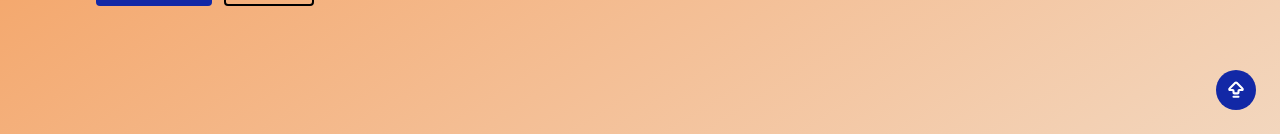
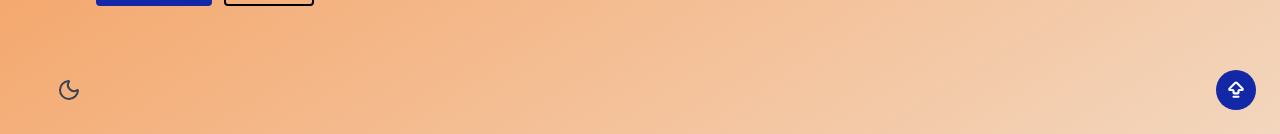
Before and after one commit to LaNoviaDePepe/Vesto, a React (Vite) app: page / in a window 1280 px wide. Shown: the part 666-800 px from the top of the page. Built offline with nearby package versions, Linux system fonts and the light colour scheme.

Commit message:
🔄️UPDATE_falta seleccionar colores

```diff
--- a/package.json
+++ b/package.json
@@ -33,13 +33,13 @@
     "@types/react": "^19.2.5",
     "@types/react-dom": "^19.2.3",
     "@vitejs/plugin-react": "^5.1.1",
-    "autoprefixer": "^10.4.24",
+    "autoprefixer": "^10.4.27",
     "eslint": "^9.39.1",
     "eslint-plugin-react-hooks": "^7.0.1",
     "eslint-plugin-react-refresh": "^0.4.24",
     "globals": "^16.5.0",
-    "postcss": "^8.5.6",
-    "tailwindcss": "^4.1.18",
+    "postcss": "^8.5.8",
+    "tailwindcss": "^4.2.1",
     "typescript": "~5.9.3",
     "typescript-eslint": "^8.46.4",
     "vite": "^7.2.4",
--- a/src/components/common/ThemeToggle.tsx
+++ b/src/components/common/ThemeToggle.tsx
@@ -44,7 +44,7 @@ export default function ThemeToggle() {
             {theme === 'dark' ? (
                 <Sun size={24} className="text-yellow-400" />
             ) : (
-                <Moon size={24} className="text-white-700" />
+                <Moon size={24} className="text-gray-700 dark:text-gray-200" />
             )}
         </button>
     );
--- a/src/layouts/GlobalLayout.tsx
+++ b/src/layouts/GlobalLayout.tsx
@@ -1,9 +1,9 @@
 import { Outlet } from "react-router-dom";
-import { motion } from "framer-motion"; // 2. Importamos motion
+import { motion } from "framer-motion";
 import Button from "../components/common/Button";
 import { ArrowBigUpDashIcon } from "lucide-react";
+import ThemeToggle from "../components/common/ThemeToggle"; // <-- 1. Lo importas
 
-// Creamos la versión animada del icono de Lucide
 const MotionArrow = motion(ArrowBigUpDashIcon);
 
 export default function GlobalLayout() {
@@ -11,10 +11,16 @@ export default function GlobalLayout() {
     <>
       <Outlet />
 
+      {/* Botón flotante para cambiar el tema (esquina inferior izquierda) */}
+      <div className="fixed bottom-6 left-6 z-50">
+        <ThemeToggle />
+      </div>
+
+      {/* Tu botón de volver arriba (esquina inferior derecha) */}
       <div className="fixed bottom-6 right-6 z-50">
         <Button
           variant="primary"
-          className="rounded-full min-w-0 ml-3 group" // Añadimos 'group'
+          className="rounded-full min-w-0 ml-3 group"
           onClick={() => window.scrollTo({ top: 0, behavior: 'smooth' })}
         >
           <MotionArrow
@@ -22,7 +28,7 @@ export default function GlobalLayout() {
             strokeWidth={2.5}
             initial={{ y: 0 }}
             whileHover={{
-              y: [0, -4, 0], // Efecto de salto hacia arriba
+              y: [0, -4, 0],
               transition: {
                 duration: 0.5,
                 repeat: Infinity,
--- a/src/layouts/NavbarPageLayout.tsx
+++ b/src/layouts/NavbarPageLayout.tsx
@@ -7,8 +7,7 @@ export default function NavbarPageLayout() {
 
             <Header />
 
-            <main className="flex-1 bg-auxiliary-50 pt-12">
-                <Outlet />
+            <main className="flex-1 bg-auxiliary-50 dark:bg-gray-950 pt-12 transition-colors duration-300">                <Outlet />
             </main>
 
         </div>
--- a/src/styles/index.css
+++ b/src/styles/index.css
@@ -61,6 +61,39 @@
     --font-body: Manrope, Consolas, ui-monospace;
 }
 
+/* Activa el modo oscuro oficial de Tailwind v4 mediante clases */
+@custom-variant dark (&:is(.dark *));
 
-/* Activa el modo oscuro cuando el HTML tiene la clase 'dark' */
-@variant dark (&:where(.dark, .dark *));
+@layer base {
+
+    body {
+        /* Fondo blanco/texto negro en claro, fondo oscuro/texto blanco en oscuro, con transición */
+        @apply font-normal font-body bg-white text-black dark:bg-gray-950 dark:text-white transition-colors duration-300;
+    }
+
+    header {
+        /* Mismos fondos para que el header combine, con transición */
+        @apply flex items-center justify-between px-6 py-4 h-20 sticky top-0 z-50 bg-white dark:bg-gray-950 transition-colors duration-300;
+    }
+
+    h1,
+    h2,
+    h3,
+    h4,
+    h5,
+    h6 {
+        @apply font-display;
+    }
+
+    h3 {
+        @apply text-3xl font-medium font-display;
+    }
+
+    button {
+        @apply h-10 min-w-22.5 flex items-center justify-center px-2 gap-1 rounded;
+        @apply font-body font-normal text-base cursor-pointer;
+        @apply transition-all duration-300 ease-in-out;
+        @apply hover:font-medium hover:shadow-lg hover:-translate-y-0.5;
+        @apply active:scale-95 active:translate-y-0;
+    }
+}
```
Also changed, not shown: 1 other file (tests, documents, lock files or other folders).
